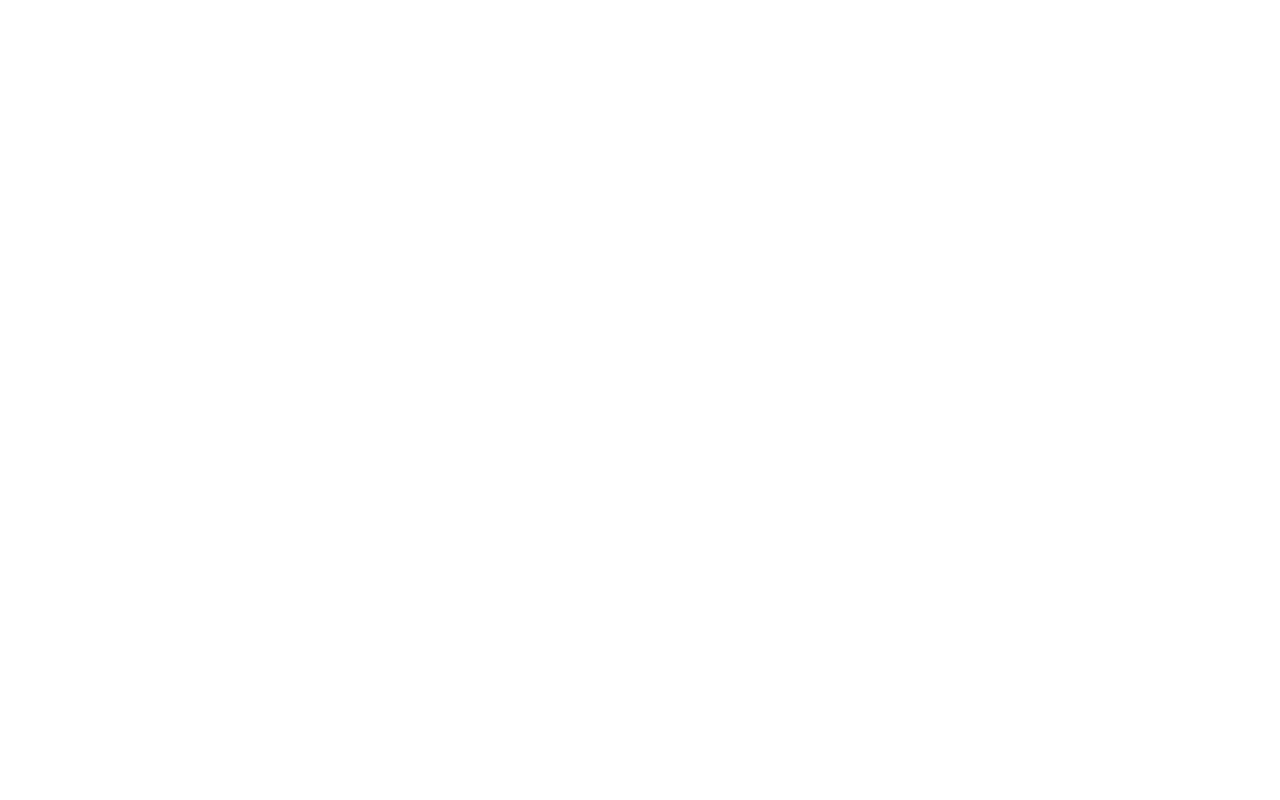
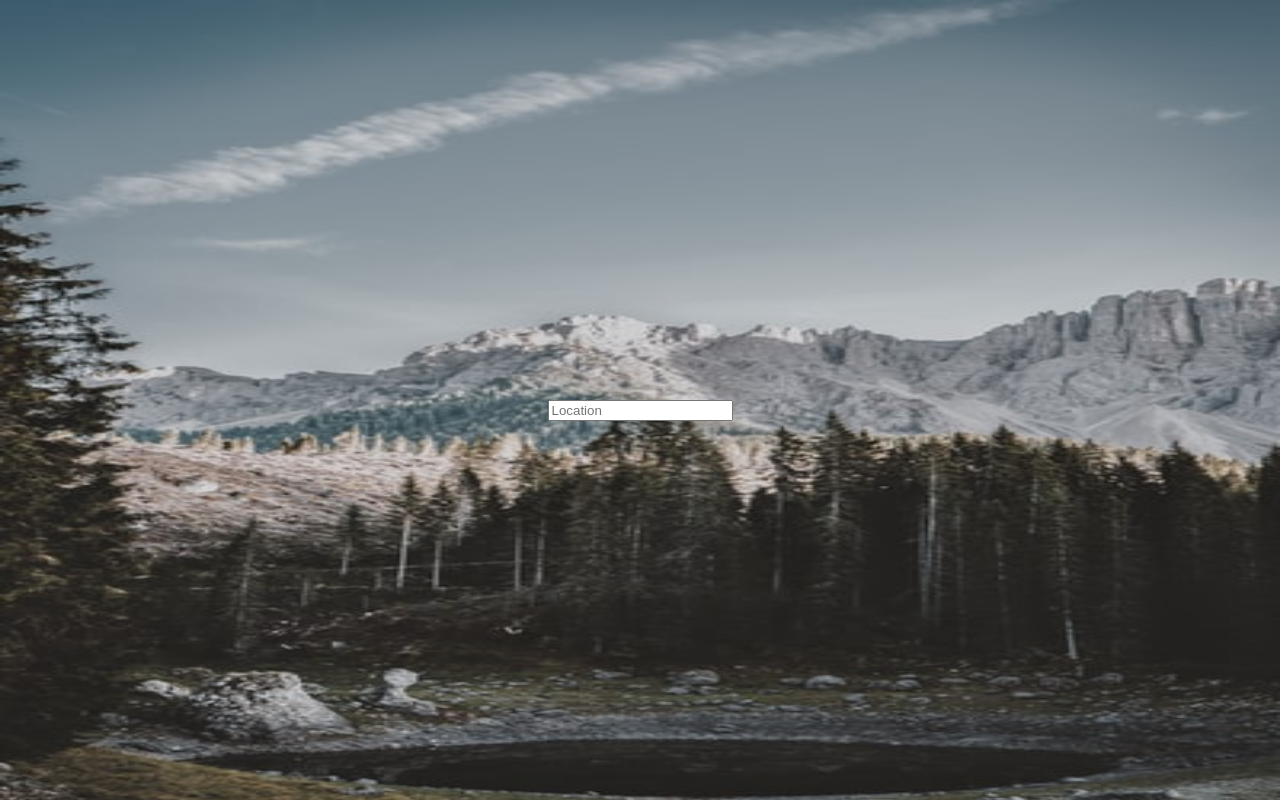
Before and after one commit to bnguyen78/adventure-time, a plain HTML site: page index.html in a window 1280 px wide. Drawn offline with Linux system fonts and the light colour scheme.

Commit message:
added text input, styling photo directory

```diff
--- a/assets/style.css
+++ b/assets/style.css
@@ -0,0 +1,13 @@
+#inputLocation {
+    text-align: center;
+    width: 400px;
+    margin-right: auto;
+    margin-left: auto;
+    margin-top: 400px;
+    color: white;
+}
+body{
+    background-image: url(./images/photo-1569432612267-72ad7e2e4e8e.jpg);
+    background-repeat: no-repeat;
+    background-size: 100% 200%;
+}
--- a/index.html
+++ b/index.html
@@ -9,8 +9,12 @@
 <link rel="stylesheet" href="./assets/style.css">
 <body>
 
-
-
+    <div id="inputLocation">
+        <form action="">
+        <label for="location"></label>
+        <input id="newLocation" type="text" placeholder="Location">
+    </form>
+    </div>
 
 <script src="./assets/script.js"></script>
 
```
Also changed, not shown: assets/images/photo-1569432612267-72ad7e2e4e8e.jpg (added).
